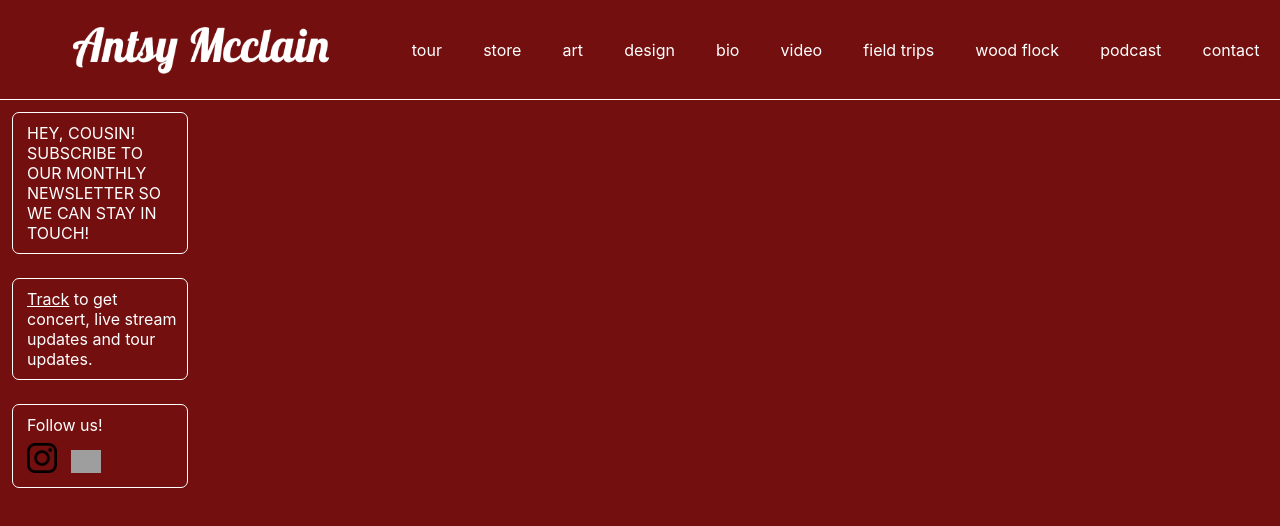
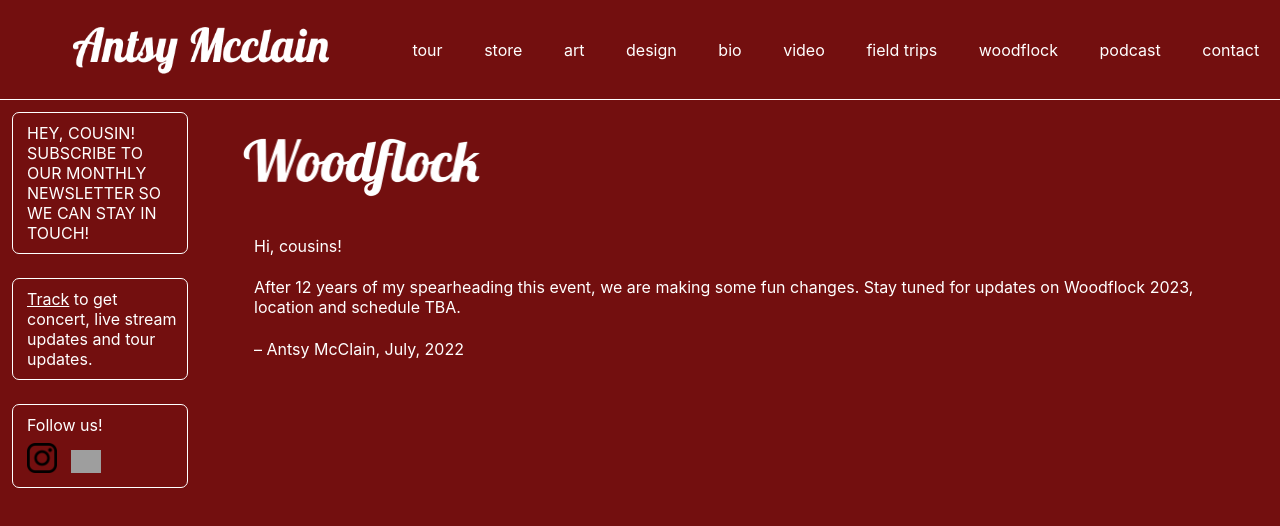
Before and after one commit to grantbell1996/unhitched, a React (Create React App) app: page /woodflock in a window 1280 px wide. Shown: the top 526 px of the page. Built offline with nearby package versions, Linux system fonts and the light colour scheme; grey boxes are pictures that could not be loaded.

Commit message:
added woodflock component

```diff
--- a/src/App.js
+++ b/src/App.js
@@ -11,6 +11,7 @@
 import Bio from './components/Bio/Bio';
 import Video from './components/Video/Video';
 import FieldTrips from './components/FieldTrips/FieldTrips';
+import Woodflock from './components/Woodflock/Woodflock';
 
 function App() {
   return (
@@ -36,6 +37,8 @@
 
           <Route path="/fieldtrips" element={<FieldTrips />}></Route>
 
+          <Route path="/woodflock" element={<Woodflock />}></Route>
+
         </Routes>
         </div>
       </BrowserRouter>
--- a/src/components/FieldTrips/FieldTrips.css
+++ b/src/components/FieldTrips/FieldTrips.css
@@ -1,5 +1,15 @@
+.field_trip_body {
+    display: grid;
+
+}
+
 .field_trip_header {
     padding-left: 3%;
     padding-top: 3%;
     width: 22%;
 }
+
+.field_trip_img {
+    width: 80%;
+    padding: 8%;
+}
--- a/src/components/Navbar/Navbar.js
+++ b/src/components/Navbar/Navbar.js
@@ -51,7 +51,7 @@
             </div>
             <div className="navbar_link">
                 <Link className='link_text' to="/woodflock">
-                    wood flock
+                    woodflock
                 </Link>
             </div>
             <div className="navbar_link">
--- /dev/null
+++ b/src/components/Woodflock/Woodflock.css
@@ -0,0 +1,11 @@
+.woodflock_banner {
+    width: 25%;
+    padding: 2.5%;
+}
+
+.woodflock_text {
+    color: white;
+    padding-left: 5%;
+    padding-right: 5%;
+    padding-bottom: 2%;
+}
--- /dev/null
+++ b/src/components/Woodflock/Woodflock.js
@@ -0,0 +1,16 @@
+import React from 'react'
+import woodflockBanner from "../images/woodflock_banner.png"
+import "./Woodflock.css"
+
+function Woodflock() {
+  return (
+    <div className='woodflock_container'>
+        <img className="woodflock_banner" src={woodflockBanner}/>
+        <div className='woodflock_text'>Hi, cousins!</div>
+        <div className='woodflock_text'>After 12 years of my spearheading this event, we are making some fun changes. Stay tuned for updates on Woodflock 2023, location and schedule TBA.</div>
+        <div className='woodflock_text'>– Antsy McClain, July, 2022</div>
+    </div>
+  )
+}
+
+export default Woodflock
```
Also changed, not shown: src/components/images/woodflock_banner.png (added).
